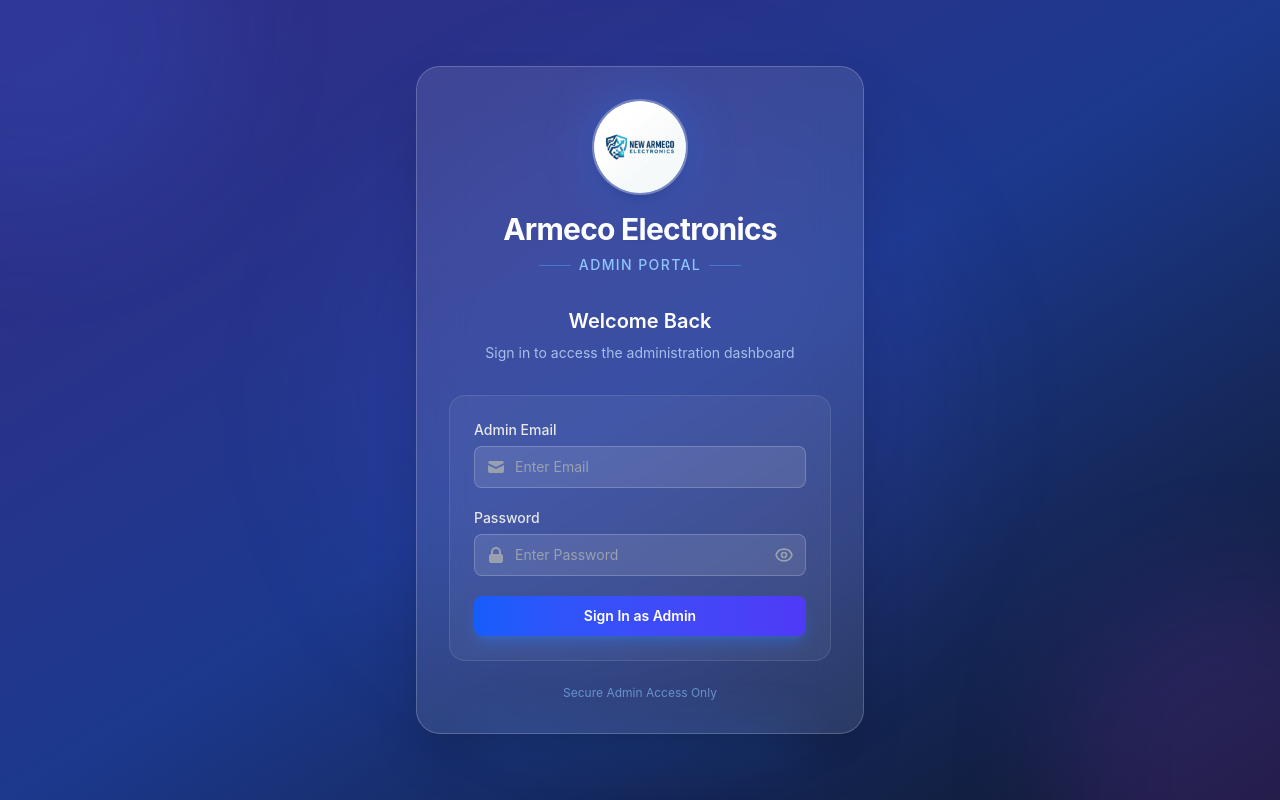
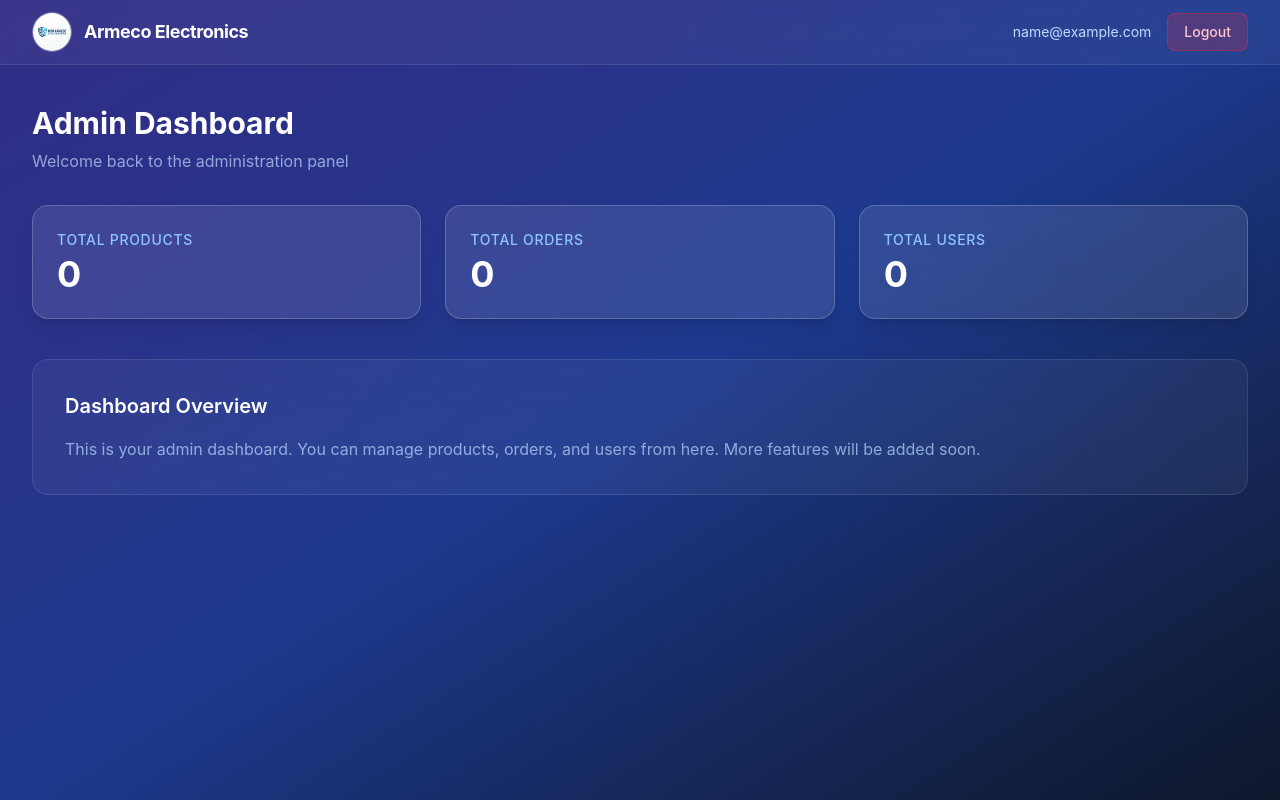
Before and after one commit to alihamza-12/NAE-Store-Frontend-, a React (Vite) app: page /dashboard in a window 1280 px wide. Built offline with nearby package versions, Linux system fonts and the light colour scheme; sample sign-in values are in the browser's storage.

Commit message:
Protected route done

```diff
--- a/package.json
+++ b/package.json
@@ -16,6 +16,7 @@
     "@tailwindcss/vite": "^4.2.4",
     "react": "^19.2.5",
     "react-dom": "^19.2.5",
+    "react-router-dom": "^7.14.2",
     "tailwindcss": "^4.2.4"
   },
   "devDependencies": {
--- a/src/App.jsx
+++ b/src/App.jsx
@@ -1,8 +1,26 @@
+import { BrowserRouter, Routes, Route, Navigate } from "react-router-dom";
 import LoginPage from "./pages/LoginPage";
+import Dashboard from "./pages/Dashboard";
+import ProtectedRoute from "./components/ProtectedRoute";
 import "./App.css";
 
 function App() {
-  return <LoginPage />;
+  return (
+    <BrowserRouter>
+      <Routes>
+        <Route path="/" element={<LoginPage />} />
+        <Route
+          path="/dashboard"
+          element={
+            <ProtectedRoute>
+              <Dashboard />
+            </ProtectedRoute>
+          }
+        />
+        <Route path="*" element={<Navigate to="/" replace />} />
+      </Routes>
+    </BrowserRouter>
+  );
 }
 
 export default App;
--- /dev/null
+++ b/src/components/ProtectedRoute.jsx
@@ -0,0 +1,15 @@
+import { Navigate } from "react-router-dom";
+import { getAdmin } from "../utils/auth";
+
+function ProtectedRoute({ children }) {
+  const admin = getAdmin();
+
+  if (!admin) {
+    return <Navigate to="/" replace />;
+    console.log("done protected");
+  }
+
+  return children;
+}
+
+export default ProtectedRoute;
--- /dev/null
+++ b/src/pages/Dashboard.jsx
@@ -0,0 +1,89 @@
+import { useNavigate } from "react-router-dom";
+import logo from "../assets/logo.jpg";
+
+function Dashboard() {
+  const navigate = useNavigate();
+  const admin = JSON.parse(localStorage.getItem("admin") || "{}");
+
+  const handleLogout = () => {
+    localStorage.removeItem("admin");
+    localStorage.removeItem("token");
+    navigate("/", { replace: true });
+  };
+
+  return (
+    <div className="min-h-screen bg-gradient-to-br from-indigo-900 via-blue-900 to-slate-900 text-white">
+      {/* Navbar */}
+      <nav className="border-b border-white/10 bg-white/5 backdrop-blur-md">
+        <div className="max-w-7xl mx-auto px-4 sm:px-6 lg:px-8">
+          <div className="flex items-center justify-between h-16">
+            <div className="flex items-center gap-3">
+              <img
+                src={logo}
+                alt="Armeco Electronics Logo"
+                className="w-10 h-10 rounded-full object-cover border border-white/30"
+              />
+              <span className="text-lg font-bold tracking-tight">
+                Armeco Electronics
+              </span>
+            </div>
+            <div className="flex items-center gap-4">
+              <span className="text-sm text-blue-200">
+                {admin.email || "Admin"}
+              </span>
+              <button
+                onClick={handleLogout}
+                className="rounded-lg bg-red-500/20 border border-red-500/40 px-4 py-2 text-sm font-medium text-red-200 hover:bg-red-500/30 transition-colors cursor-pointer"
+              >
+                Logout
+              </button>
+            </div>
+          </div>
+        </div>
+      </nav>
+
+      {/* Main Content */}
+      <main className="max-w-7xl mx-auto px-4 sm:px-6 lg:px-8 py-10">
+        <div className="mb-8">
+          <h1 className="text-3xl font-bold mb-2">Admin Dashboard</h1>
+          <p className="text-blue-200/70">
+            Welcome back to the administration panel
+          </p>
+        </div>
+
+        {/* Stats Cards */}
+        <div className="grid grid-cols-1 md:grid-cols-3 gap-6 mb-10">
+          <div className="rounded-2xl bg-white/10 backdrop-blur-xl border border-white/20 p-6 shadow-lg">
+            <div className="text-blue-300 text-sm font-medium uppercase tracking-wider mb-1">
+              Total Products
+            </div>
+            <div className="text-4xl font-bold">0</div>
+          </div>
+          <div className="rounded-2xl bg-white/10 backdrop-blur-xl border border-white/20 p-6 shadow-lg">
+            <div className="text-blue-300 text-sm font-medium uppercase tracking-wider mb-1">
+              Total Orders
+            </div>
+            <div className="text-4xl font-bold">0</div>
+          </div>
+          <div className="rounded-2xl bg-white/10 backdrop-blur-xl border border-white/20 p-6 shadow-lg">
+            <div className="text-blue-300 text-sm font-medium uppercase tracking-wider mb-1">
+              Total Users
+            </div>
+            <div className="text-4xl font-bold">0</div>
+          </div>
+        </div>
+
+        {/* Content Placeholder */}
+        <div className="rounded-2xl bg-white/5 backdrop-blur-xl border border-white/10 p-8">
+          <h2 className="text-xl font-semibold mb-4">Dashboard Overview</h2>
+          <p className="text-blue-200/70 leading-relaxed">
+            This is your admin dashboard. You can manage products, orders, and
+            users from here. More features will be added soon.
+          </p>
+        </div>
+      </main>
+    </div>
+  );
+}
+
+export default Dashboard;
--- a/src/pages/LoginPage.jsx
+++ b/src/pages/LoginPage.jsx
@@ -1,12 +1,29 @@
+import { useNavigate, Navigate } from "react-router-dom";
 import LoginForm from "../components/LoginForm";
 import logo from "../assets/logo.jpg";
+import { getAdmin } from "../utils/auth";
+import { useEffect } from "react";
 
 function LoginPage() {
+  const navigate = useNavigate();
+
+  const admin = getAdmin();
+
+  useEffect(() => {
+    if (admin) {
+      navigate("/dashboard", { replace: true });
+      console.log("done");
+    } else {
+      console.log("no");
+    }
+  }, [admin, navigate]);
+
   const handleLogin = (user) => {
-    console.log("Admin logged in:", user);
-    // TODO: redirect to admin dashboard or store auth state
+    localStorage.setItem("admin", JSON.stringify(user.admin));
+    localStorage.setItem("token", user.token);
+
+    navigate("/dashboard", { replace: true });
   };
-
   return (
     <div className="relative min-h-screen flex items-center justify-center overflow-hidden bg-gradient-to-br from-indigo-900 via-blue-900 to-slate-900 px-4">
       {/* Decorative background elements */}
--- /dev/null
+++ b/src/utils/auth.js
@@ -0,0 +1,13 @@
+// utils/auth.js
+export function getAdmin() {
+  try {
+    const data = localStorage.getItem("admin");
+    const admin = data ? JSON.parse(data) : null;
+
+    if (!admin || !admin.email) return null;
+
+    return admin;
+  } catch {
+    return null;
+  }
+}
```
Also changed, not shown: 1 other file (tests, documents, lock files or other folders).
